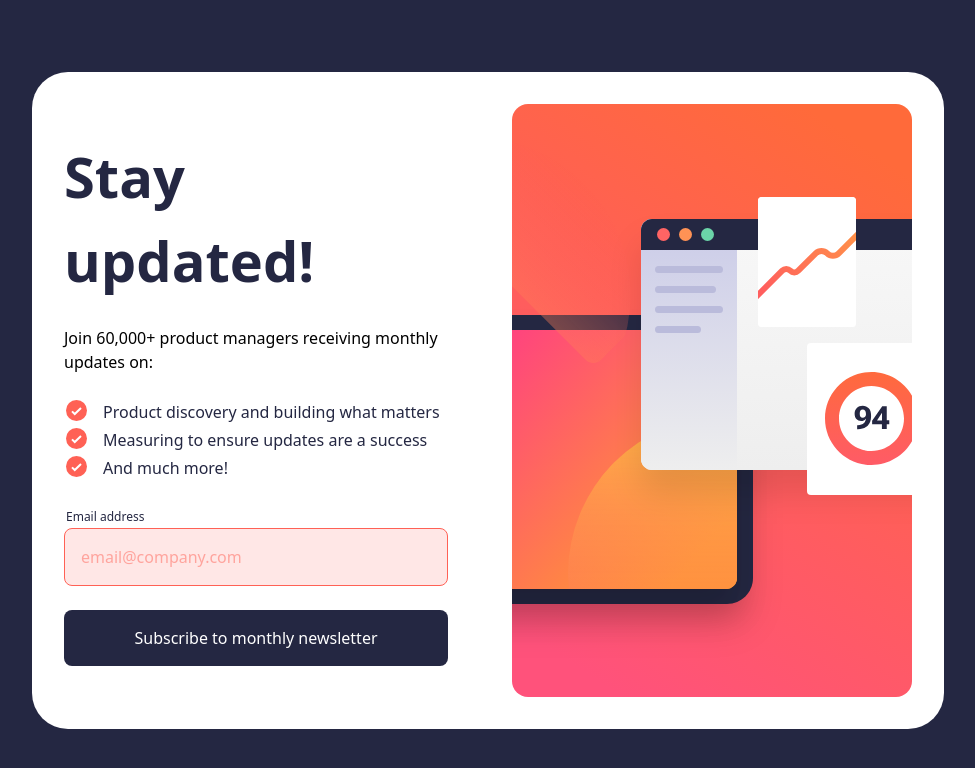
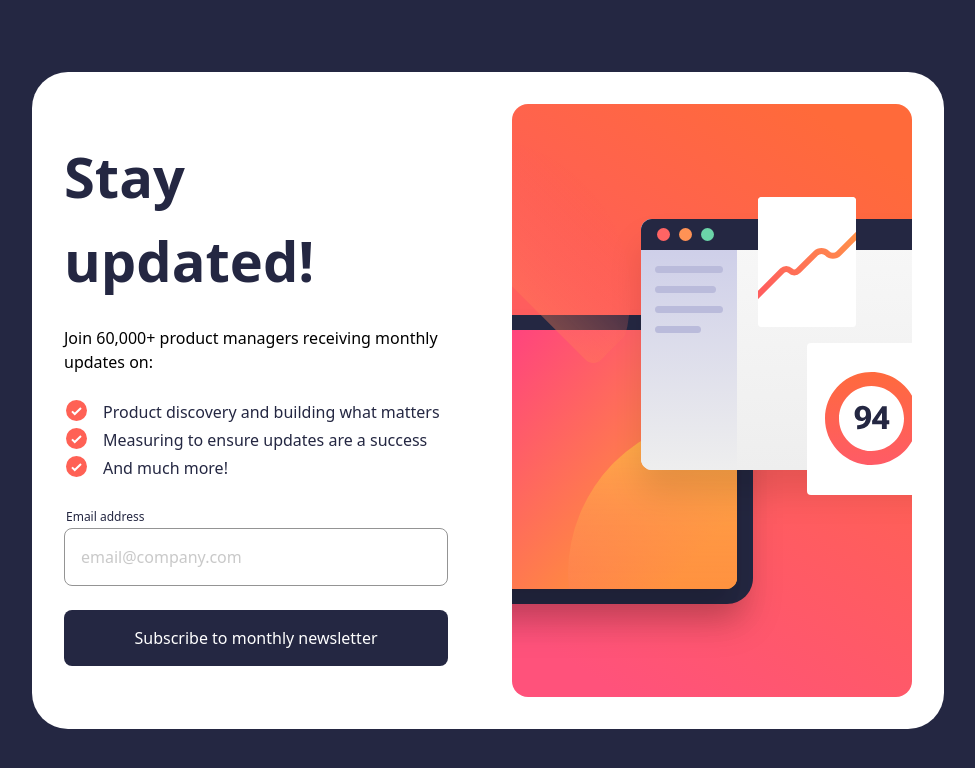
Before and after one commit to NarelaCamara/newsletter-sign-up-with-success-message, a React (Vite) app: page / in a window 1280 px wide. Shown: the top 768 px of the page, without its empty margins (152-1127 px from the left). Built offline with nearby package versions, Linux system fonts and the light colour scheme.

Commit message:
feat: correccio error

```diff
--- a/src/components/input/Input.tsx
+++ b/src/components/input/Input.tsx
@@ -27,8 +27,8 @@ export const Input = ({
         value={email}
         className={`w-full p-4 text-[Roboto] text-[16px]  rounded-lg border border-solid  ${
           error
-            ? "text-[#949494] border-[#949494]"
-            : "text-[#FF6155]  bg-[#FFE7E6] border-[#FF6155]"
+            ? "text-[#FF6155]  bg-[#FFE7E6] border-[#FF6155]"
+            : "text-[#949494] border-[#949494]"
         } `}
         placeholder={"email@company.com"}
         onChange={(e) => {
```
